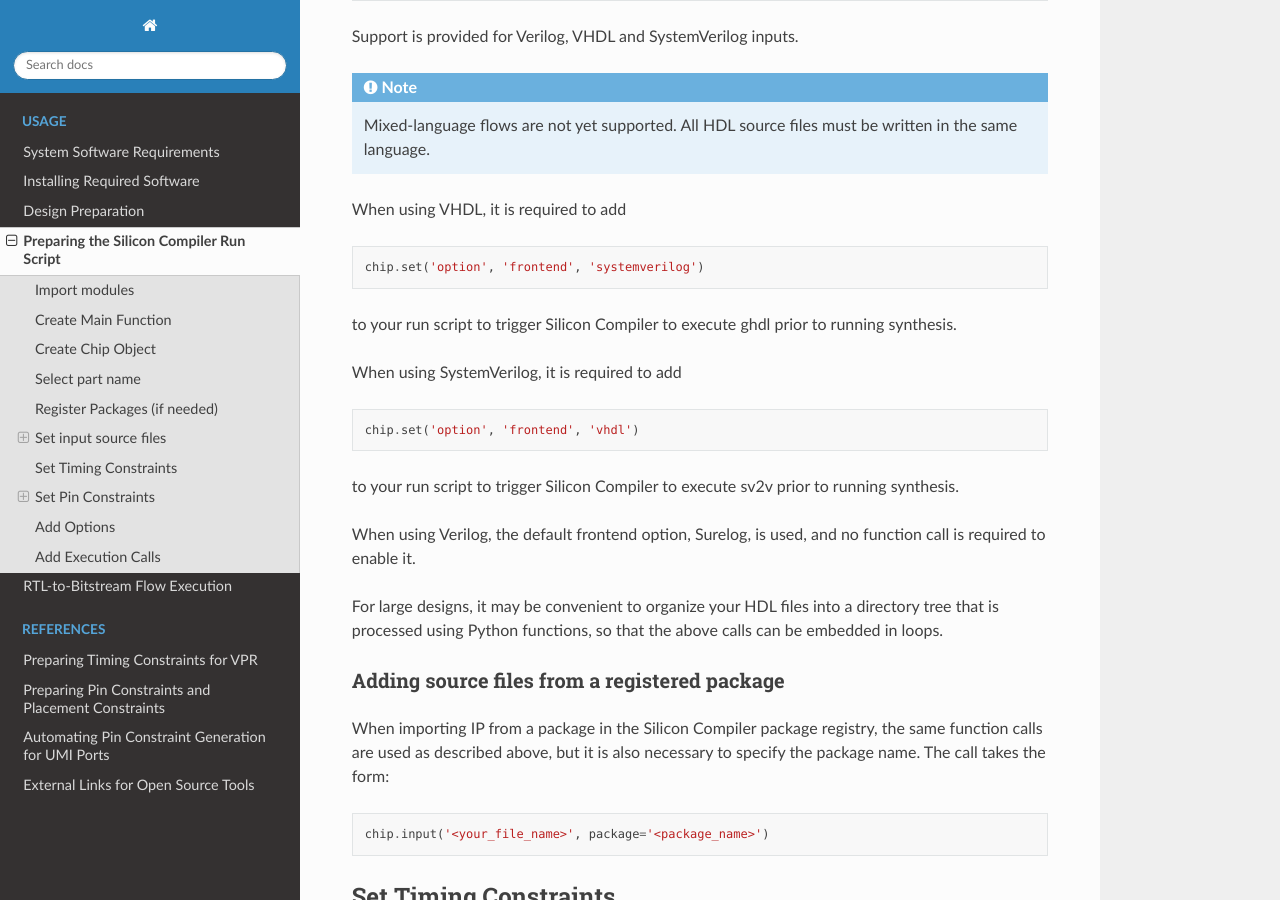
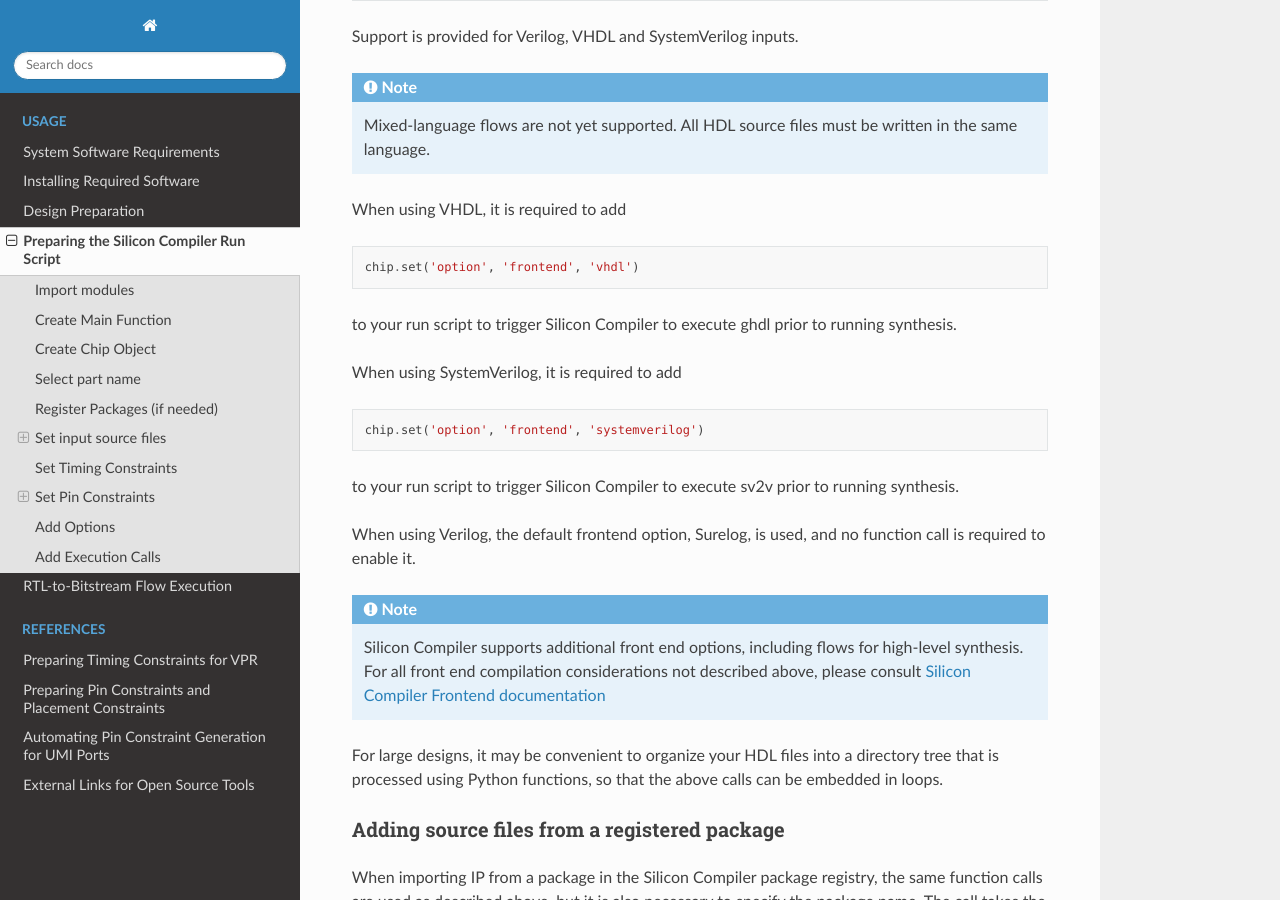
Before and after one commit to zeroasiccorp/logik, a Sphinx documentation site: the page built from docs/source/sc_preparation.rst, in a window 1280 px wide and 900 px high, scrolled down 3121 px. Built offline with Sphinx 7.4.7 and the Read the Docs theme 2.0.0, drawn with Linux system fonts in a browser that asks for light colours.

Commit message:
Clean up SC frontend references

```diff
--- a/docs/source/sc_preparation.rst
+++ b/docs/source/sc_preparation.rst
@@ -143,11 +143,15 @@
 
 ::
 
-   chip.set('option', 'frontend', 'vhdl')
+   chip.set('option', 'frontend', 'systemverilog')
 
 to your run script to trigger Silicon Compiler to execute sv2v prior to running synthesis.
 
 When using Verilog, the default frontend option, Surelog, is used, and no function call is required to enable it.
+
+.. note::
+
+   Silicon Compiler supports additional front end options, including flows for high-level synthesis.  For all front end compilation considerations not described above, please consult `Silicon Compiler Frontend documentation <https://docs.siliconcompiler.com/en/stable/user_guide/tutorials/hw_frontends.html>`_
 
 For large designs, it may be convenient to organize your HDL files into a directory tree that is processed using Python functions, so that the above calls can be embedded in loops.
 
```
Also changed, not shown: other parts of docs/source/sc_preparation.rst (+1 -1 lines).
